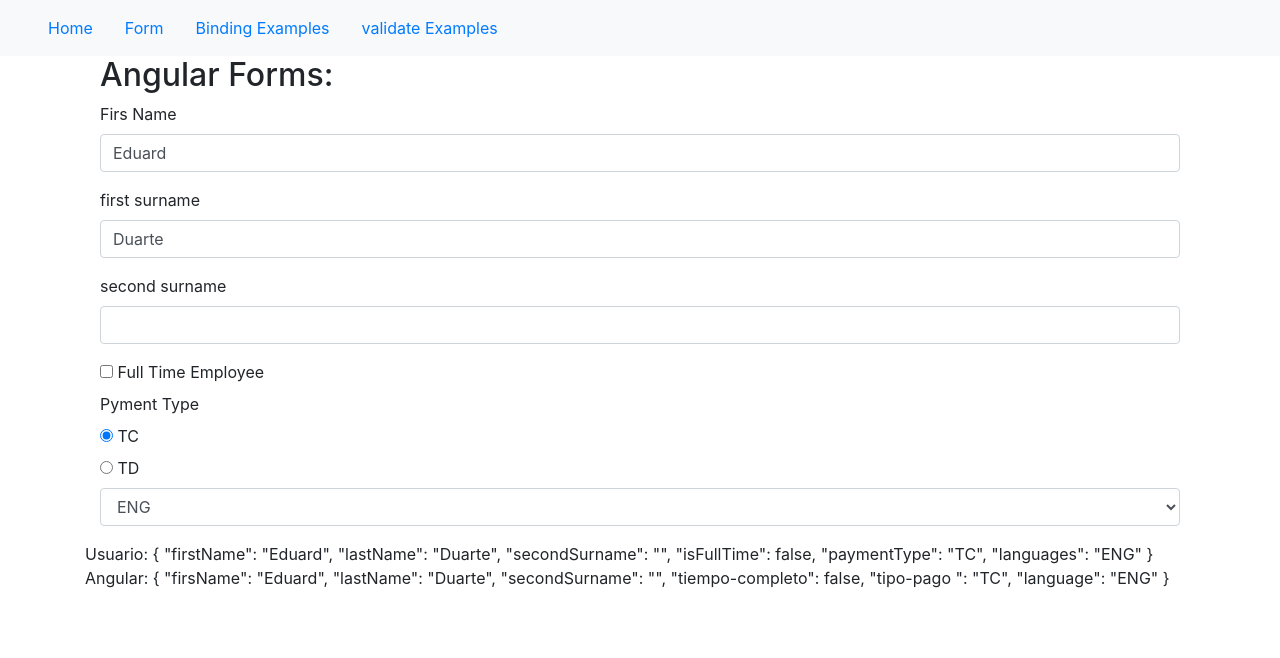
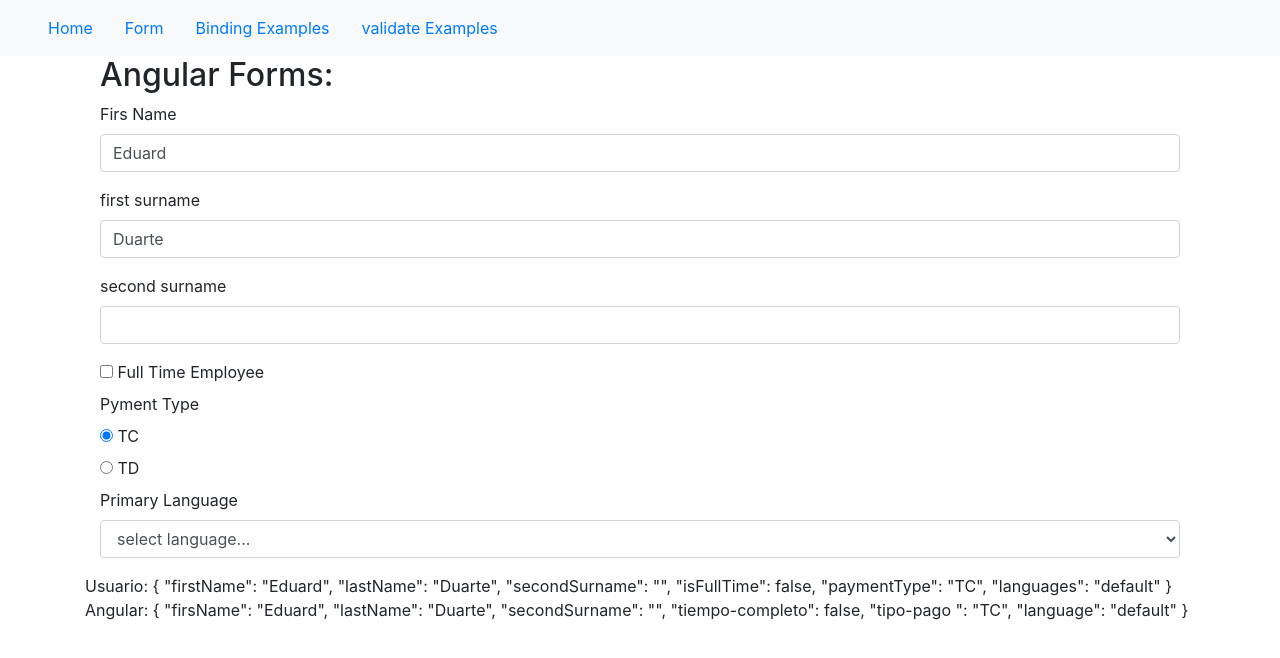
Before and after one commit to EduarDuarteS/formEdu, an Angular app: page /binding in a window 1280 px wide. Shown: the top 658 px of the page. Built offline with nearby package versions, Linux system fonts and the light colour scheme.

Commit message:
se agrega submit

```diff
--- a/src/app/binding/binding.component.html
+++ b/src/app/binding/binding.component.html
@@ -29,19 +29,24 @@
     </div>
     <div class="c-radio">
       <label>
-        <input type="radio" name="tipo-pago " value="TD" [(ngModel)]="usuario.paymentType" checked >
+        <input type="radio" name="tipo-pago " value="TD" [(ngModel)]="usuario.paymentType" checked>
         TD
       </label>
     </div>
 
     <div class="form-group">
-      <select class="form-control" [(ngModel)]="usuario.languages" name="language"  >
+      <label [class.text-danger]="lenguageInvalid">Primary Language</label>
+      <select class="form-control" #languageClass [class.is-invalid]="lenguageInvalid" [(ngModel)]="usuario.languages"
+        name="language" (blur)="validateLanguage(languageClass.value)"
+        (change)="validateLanguage(languageClass.value)">
+
+        <option value="default">select language...</option>
         <option *ngFor="let lang of languages">
           {{lang}}
         </option>
       </select>
     </div>
-<!--
+    <!--
     <div class="form-group">
       <label>Date</label>
       <input type="color" class="form-control" name="dateEnt" ngModel >
--- a/src/app/binding/binding.component.ts
+++ b/src/app/binding/binding.component.ts
@@ -13,11 +13,22 @@
   ngOnInit() {
   }
 
-  languages = ["ESP", "ENG", "POT"]
-  usuario = new Employee ('Eduard','Duarte',"",false,"TC","ENG");
+  languages = ["ESP", "ENG", "POT"];
+  lenguageInvalid = false;
+  usuario = new Employee('Eduard', 'Duarte', "", false, "TC", "default");
 
-  firtsCapitanFunc(inValue: string){
-    if (inValue.length > 0){
+  validateLanguage(leng: String) {
+    if (leng === "default") {
+      this.lenguageInvalid = true;
+      console.log(this.usuario);
+    } else {
+      this.lenguageInvalid = false;
+      console.log(this.usuario);
+    }
+  }
+
+  firtsCapitanFunc(inValue: string) {
+    if (inValue.length > 0) {
       this.usuario.secondSurname = inValue.charAt(0).toUpperCase() + inValue.slice(1);
     }
   }
--- a/src/app/validate/validate.component.html
+++ b/src/app/validate/validate.component.html
@@ -1,10 +1,10 @@
 <div class="container">
   <h2>Angular Forms: </h2>
-  <form #form="ngForm" >
+  <form #form="ngForm">
 
     <div class="form-group has-error">
       <label [class.text-danger]="fName.invalid && fName.touched">Firs Name</label>
-      <input [class.is-invalid]='fName.invalid && fName.touched' pattern="...+" type="text"  #pNombre #fName='ngModel' required class="form-control" name="firsName" ngModel>
+      <input [class.is-invalid]='fName.invalid && fName.touched' pattern="...+" type="text" #pNombre #fName='ngModel' required class="form-control" name="firsName" ngModel>
       <div *ngIf="fName.invalid && fName.touched" class="alert alert-danger">
         Firs Name is required pattern ...+
       </div>
@@ -12,9 +12,11 @@
         Errors in Firsname!
       </div>
     </div>
-
+    <button type="submit" class="btn btn-primary" [class.disabled]="form.invalid" >OK</button>
   </form>
 </div>
+
+<hr>
 
 <!--Cards-->
 <div class="card-deck">
@@ -65,4 +67,4 @@
   </div>
 
 </div>
-<button type="button" class="btn btn-outline-dark"  (click)='logEd(pNombre)'>Consola &raquo;</button>
+<button type="button" class="btn btn-outline-dark" (click)='logEd(pNombre)'>Consola &raquo;</button>
```
